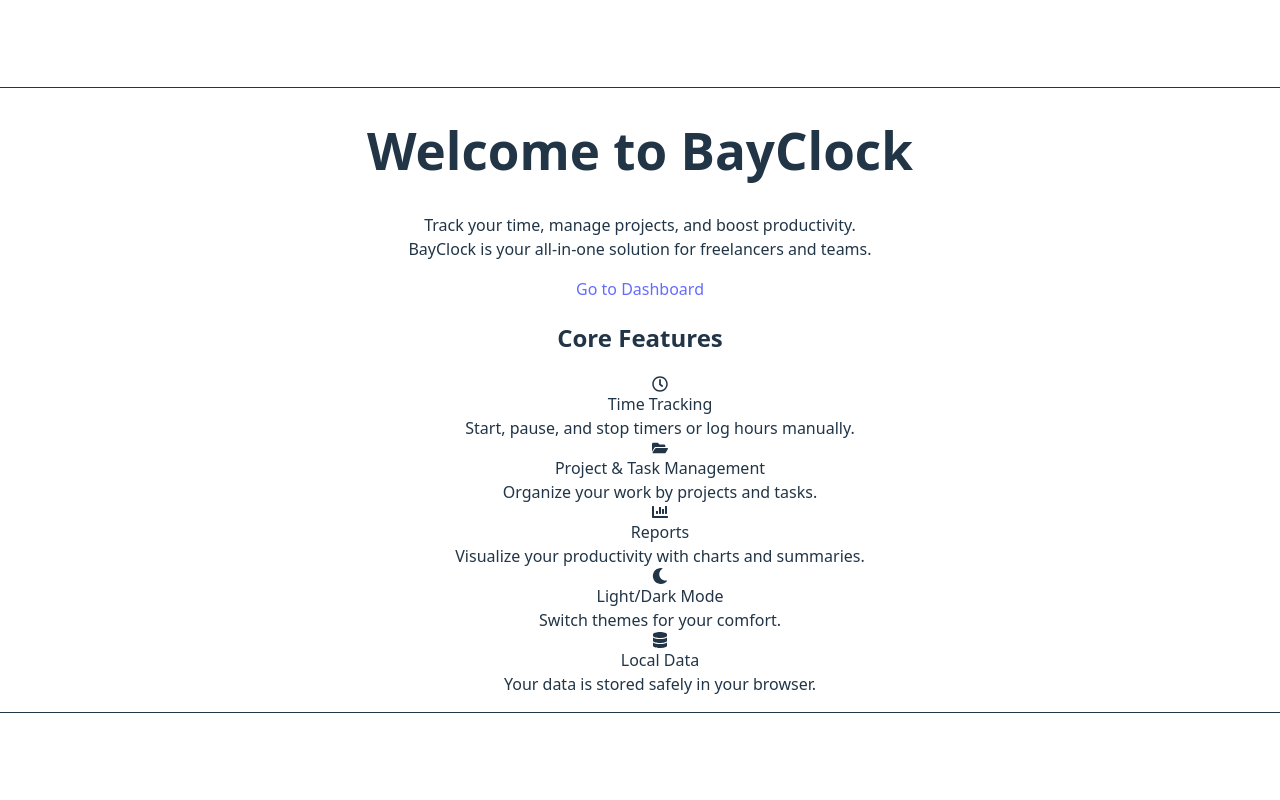
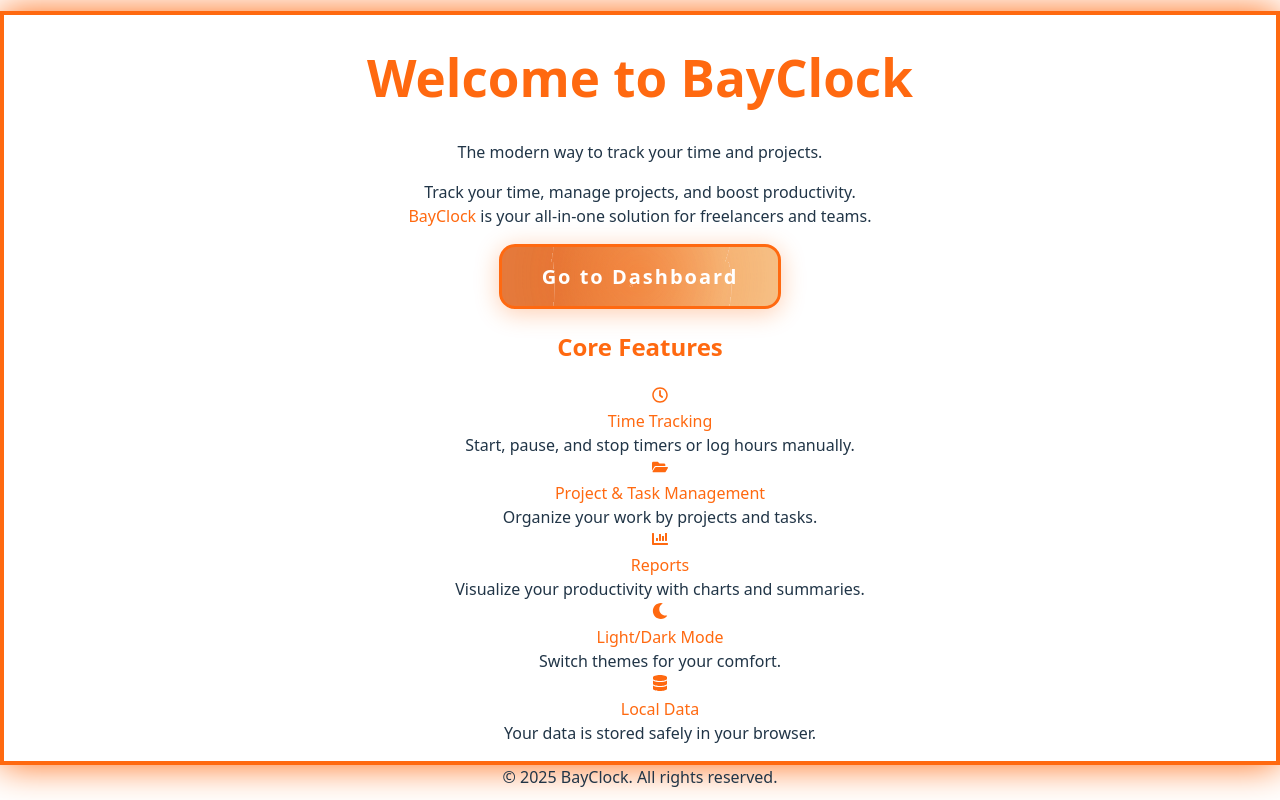
Before and after one commit to c7harry/BayClock, a React (Vite) app in the folder BayClock/: page / in a window 1280 px wide. Built offline with nearby package versions, Linux system fonts and the light colour scheme.

Commit message:
updated landing page

```diff
--- a/BayClock/package.json
+++ b/BayClock/package.json
@@ -14,7 +14,8 @@
     "react": "^19.1.0",
     "react-dom": "^19.1.0",
     "react-icons": "^5.5.0",
-    "react-router-dom": "^7.6.2"
+    "react-router-dom": "^7.6.2",
+    "styled-components": "^6.1.18"
   },
   "devDependencies": {
     "@eslint/js": "^9.25.0",
--- a/BayClock/src/index.css
+++ b/BayClock/src/index.css
@@ -8,8 +8,8 @@
   font-weight: 400;
 
   color-scheme: light dark;
-  color: rgba(255, 255, 255, 0.87);
-  background-color: #242424;
+  color: rgba(33, 53, 71, 1);
+  background-color: #ffffff;
 
   font-synthesis: none;
   text-rendering: optimizeLegibility;
--- a/BayClock/src/pages/LandingPage.jsx
+++ b/BayClock/src/pages/LandingPage.jsx
@@ -1,73 +1,197 @@
 import { motion } from "framer-motion";
 import { FaRegClock, FaFolderOpen, FaChartBar, FaMoon, FaDatabase } from "react-icons/fa";
+import styled from 'styled-components';
+
+const orange = "#ff6910";
+
+const StyledWrapper = styled.div`
+  display: flex;
+  justify-content: center;
+  .btn {
+    position: relative;
+    background: linear-gradient(90deg,rgb(229, 122, 60) 20%,rgb(246, 191, 132) 80%);
+    color: #fff;
+    border: 3px solid #ff6910;
+    border-radius: 1rem;
+    padding: 1rem 2.5rem;
+    font-size: 1.25rem;
+    font-weight: bold;
+    box-shadow: 0 4px 24px 0 #ff691055;
+    cursor: pointer;
+    overflow: hidden;
+    transition: transform 0.2s;
+    z-index: 1;
+  }
+  .btn strong {
+    position: relative;
+    z-index: 2;
+    letter-spacing: 0.1em;
+  }
+  #container-stars {
+    position: absolute;
+    inset: 0;
+    z-index: 1;
+    pointer-events: none;
+  }
+  #stars {
+    width: 100%;
+    height: 100%;
+    background: repeating-radial-gradient(circle at 20% 40%, #fff 1px, transparent 2px, transparent 100px);
+    opacity: 0.3;
+    animation: twinkle 2s infinite linear;
+  }
+  @keyframes twinkle {
+    0% { background-position: 0 0; }
+    100% { background-position: 100px 100px; }
+  }
+  #glow {
+    position: absolute;
+    inset: 0;
+    display: flex;
+    align-items: center;
+    justify-content: center;
+    z-index: 0;
+    pointer-events: none;
+  }
+  .circle {
+    width: 120%;
+    height: 120%;
+    border-radius: 50%;
+    background: radial-gradient(circle, #ff6910 0%, transparent 70%);
+    opacity: 0.25;
+    position: absolute;
+    animation: pulse 2s infinite alternate;
+  }
+  .circle:last-child {
+    width: 140%;
+    height: 140%;
+    opacity: 0.15;
+    animation-delay: 1s;
+  }
+  @keyframes pulse {
+    0% { transform: scale(1);}
+    100% { transform: scale(1.08);}
+  }
+  .btn:hover {
+    transform: scale(1.07);
+    box-shadow: 0 0 32px 0 #ff6910cc;
+  }
+`;
+
+const Button = () => {
+  return (
+    <StyledWrapper>
+      <button
+        type="button"
+        className="btn"
+        onClick={() => (window.location.href = "/dashboard")}
+      >
+        <strong>Go to Dashboard</strong>
+        <div id="container-stars">
+          <div id="stars" />
+        </div>
+        <div id="glow">
+          <div className="circle" />
+          <div className="circle" />
+        </div>
+      </button>
+    </StyledWrapper>
+  );
+};
+
+const features = [
+	{
+		icon: <FaRegClock className="text-4xl mb-2" style={{ color: orange }} />,
+		title: "Time Tracking",
+		desc: "Start, pause, and stop timers or log hours manually.",
+	},
+	{
+		icon: <FaFolderOpen className="text-4xl mb-2" style={{ color: orange }} />,
+		title: "Project & Task Management",
+		desc: "Organize your work by projects and tasks.",
+	},
+	{
+		icon: <FaChartBar className="text-4xl mb-2" style={{ color: orange }} />,
+		title: "Reports",
+		desc: "Visualize your productivity with charts and summaries.",
+	},
+	{
+		icon: <FaMoon className="text-4xl mb-2" style={{ color: orange }} />,
+		title: "Light/Dark Mode",
+		desc: "Switch themes for your comfort.",
+	},
+	{
+		icon: <FaDatabase className="text-4xl mb-2" style={{ color: orange }} />,
+		title: "Local Data",
+		desc: "Your data is stored safely in your browser.",
+	},
+];
 
 export default function LandingPage() {
     return (
-    <div className="min-h-screen flex flex-col items-center justify-center bg-gradient-to-br from-blue-50 to-blue-200 dark:from-gray-900 dark:to-gray-800">
+        <div className="relative min-h-screen flex flex-col items-center justify-center overflow-hidden bg-white">
+            {/* Decorative orange bar */}
+            <div className="w-32 h-2 rounded-full bg-gradient-to-r from-[#ff6910] to-[#ffa94d] mb-8 z-10" />
+            <motion.div
+				initial={{ boxShadow: "0 0 0px 0px #ff6910" }}
+				animate={{ boxShadow: `0 0 40px 0px ${orange}` }}
+				transition={{ duration: 2, repeat: Infinity, repeatType: "reverse" }}
+				className="relative z-10 max-w-xl w-full rounded-3xl"
+			>
 				<motion.div
 					initial={{ opacity: 0, y: 40 }}
 					animate={{ opacity: 1, y: 0 }}
 					transition={{ duration: 0.8, ease: "easeOut" }}
-        className="max-w-xl w-full bg-white dark:bg-gray-900 rounded-3xl shadow-2xl p-10 text-center border border-blue-100 dark:border-gray-800"
+					className="bg-white rounded-3xl shadow-2xl p-10 text-center border-4"
+					style={{ borderColor: orange }}
 				>
-        <h1 className="text-5xl font-extrabold text-blue-700 dark:text-blue-400 mb-6 drop-shadow-lg">
+					<h1
+						className="text-5xl font-extrabold mb-2 drop-shadow-lg"
+						style={{ color: orange }}
+					>
 						Welcome to BayClock
 					</h1>
-        <p className="text-xl text-gray-700 dark:text-gray-200 mb-8">
-          Track your time, manage projects, and boost productivity.<br />
-          <span className="text-blue-600 dark:text-blue-300 font-semibold">BayClock</span> is your all-in-one solution for freelancers and teams.
+					<div className="text-lg font-medium text-gray-600 mb-6 tracking-wide">
+						The modern way to track your time and projects.
+					</div>
+					<p className="text-xl text-gray-700 mb-8">
+						Track your time, manage projects, and boost productivity.
+						<br />
+						<span className="font-semibold" style={{ color: orange }}>
+							BayClock
+						</span>{" "}
+						is your all-in-one solution for freelancers and teams.
 					</p>
-        <motion.a
-          href="/dashboard"
-          whileHover={{ scale: 1.05 }}
-          whileTap={{ scale: 0.97 }}
-          className="inline-block bg-gradient-to-r from-blue-600 to-blue-400 hover:from-blue-700 hover:to-blue-500 text-white font-bold px-8 py-4 rounded-xl shadow-lg transition mb-10 text-lg"
-        >
-          Go to Dashboard
-        </motion.a>
+					<Button />
 					<div className="mt-8 text-center">
-          <h2 className="text-2xl font-bold text-gray-800 dark:text-gray-100 mb-6 tracking-wide">
+						<h2 className="text-2xl font-bold mb-6 tracking-wide" style={{ color: orange }}>
 							Core Features
 						</h2>
-          <ul className="grid grid-cols-1 sm:grid-cols-2 gap-6">
-            <li className="flex flex-col items-center">
-              <FaRegClock className="text-3xl text-blue-600 dark:text-blue-400 mb-2" />
-              <span className="font-semibold">Time Tracking</span>
-              <span className="text-gray-600 dark:text-gray-300 text-sm">
-                Start, pause, and stop timers or log hours manually.
+						<ul className="grid grid-cols-1 sm:grid-cols-2 gap-8">
+							{features.map((f, i) => (
+								<motion.li
+									key={f.title}
+									className="flex flex-col items-center transition"
+									whileHover={{ scale: 1.08, rotate: i % 2 === 0 ? 2 : -2 }}
+									whileTap={{ scale: 0.97 }}
+								>
+									<span className="mb-2">{f.icon}</span>
+									<span className="font-semibold mb-1 text-lg" style={{ color: orange }}>
+										{f.title}
 									</span>
-            </li>
-            <li className="flex flex-col items-center">
-              <FaFolderOpen className="text-3xl text-blue-600 dark:text-blue-400 mb-2" />
-              <span className="font-semibold">Project & Task Management</span>
-              <span className="text-gray-600 dark:text-gray-300 text-sm">
-                Organize your work by projects and tasks.
+									<span className="text-gray-600 text-sm">
+										{f.desc}
 									</span>
-            </li>
-            <li className="flex flex-col items-center">
-              <FaChartBar className="text-3xl text-blue-600 dark:text-blue-400 mb-2" />
-              <span className="font-semibold">Reports</span>
-              <span className="text-gray-600 dark:text-gray-300 text-sm">
-                Visualize your productivity with charts and summaries.
-              </span>
-            </li>
-            <li className="flex flex-col items-center">
-              <FaMoon className="text-3xl text-blue-600 dark:text-blue-400 mb-2" />
-              <span className="font-semibold">Light/Dark Mode</span>
-              <span className="text-gray-600 dark:text-gray-300 text-sm">
-                Switch themes for your comfort.
-              </span>
-            </li>
-            <li className="flex flex-col items-center col-span-full sm:col-span-2">
-              <FaDatabase className="text-3xl text-blue-600 dark:text-blue-400 mb-2" />
-              <span className="font-semibold">Local Data</span>
-              <span className="text-gray-600 dark:text-gray-300 text-sm">
-                Your data is stored safely in your browser.
-              </span>
-            </li>
+								</motion.li>
+							))}
 						</ul>
 					</div>
 				</motion.div>
+			</motion.div>
+			{/* Footer */}
+			<footer className="mt-12 text-gray-400 text-sm z-10">
+				&copy; {new Date().getFullYear()} BayClock. All rights reserved.
+			</footer>
 		</div>
 	);
 }
```
Also changed, not shown: 1 other file (tests, documents, lock files or other folders). Lines whose indentation alone changed are shown as unchanged.
